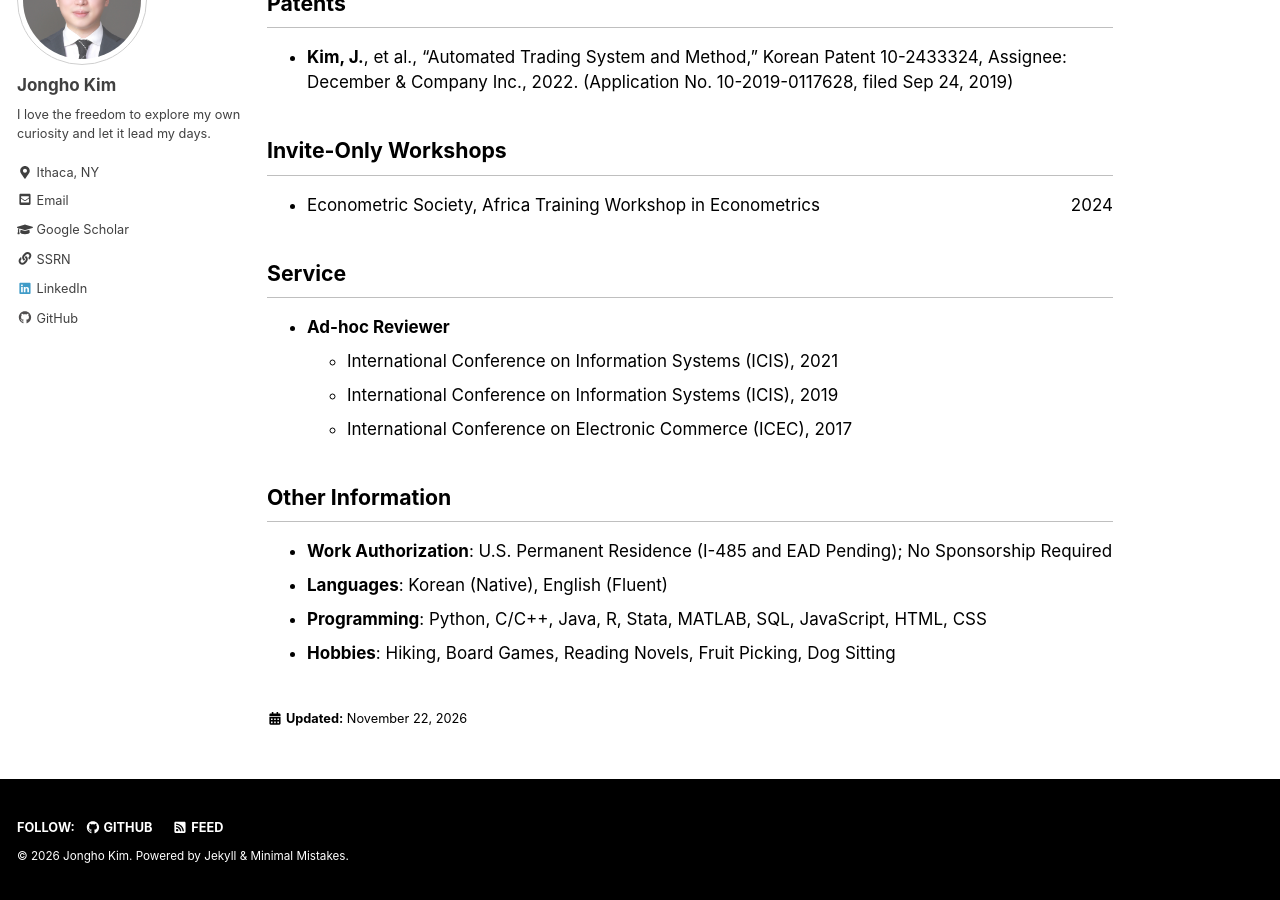
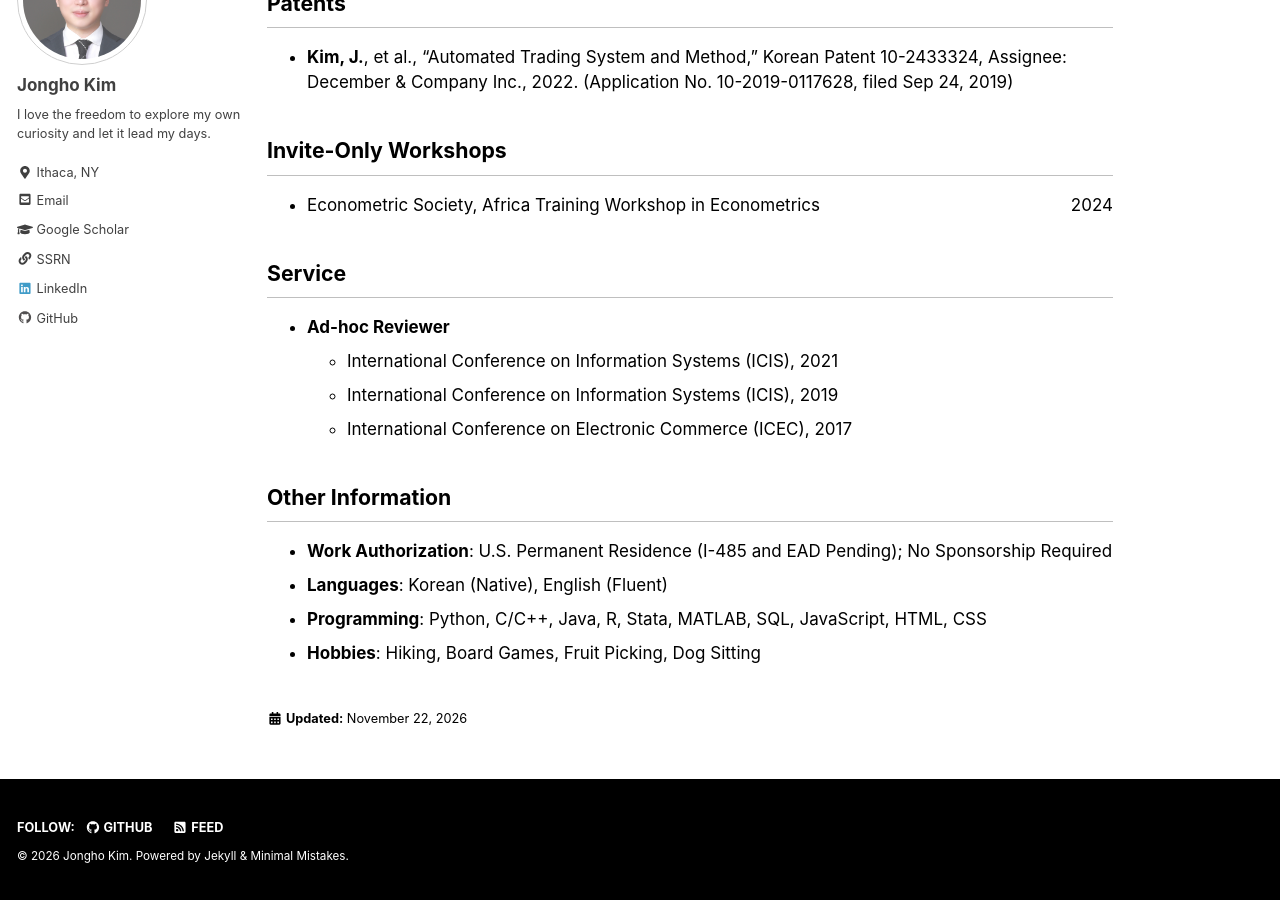
Before and after one commit to jonghkim/jonghkim.github.io, a Jekyll site: the page built from _pages/about.md, in a window 1280 px wide and 900 px high, scrolled down 3046 px. Built offline with Jekyll 4.4.1, drawn with Linux system fonts in a browser that asks for light colours.

Commit message:
Remove Reading Novels from hobbies (about / cv)
Co-Authored-By: Claude Fable 5.2 <noreply@anthropic.com>
Claude-Session: https://claude.ai/code/session_01P44iqiyWvXiqkfh9BCAMKt

```diff
--- a/_pages/about.md
+++ b/_pages/about.md
@@ -134,7 +134,7 @@ last_modified_at: 2026-11-22
 - **Work Authorization**: U.S. Permanent Residence (I-485 and EAD Pending); No Sponsorship Required
 - **Languages**: Korean (Native), English (Fluent)
 - **Programming**: Python, C/C++, Java, R, Stata, MATLAB, SQL, JavaScript, HTML, CSS
-- **Hobbies**: Hiking, Board Games, Reading Novels, Fruit Picking, Dog Sitting
+- **Hobbies**: Hiking, Board Games, Fruit Picking, Dog Sitting
 
 <!--
 ### Selected Coursework
```
Also changed, not shown: 1 other file.
